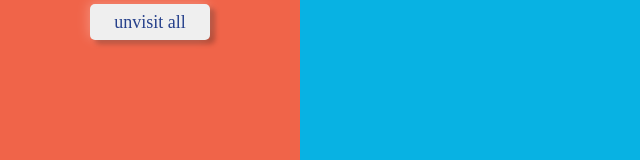
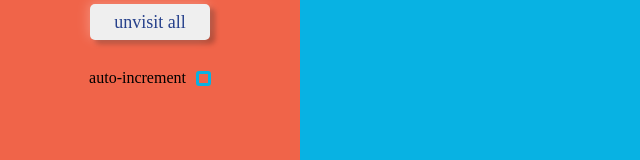
Before and after one commit to sastaachar/graphene, a React (Create React App) app: page / in a window 1280 px wide. Shown: the part 240-400 px from the top of the page, without its empty margins (0-640 px from the left). Built offline with nearby package versions, Linux system fonts and the light colour scheme; a web font is replaced by a local one.

Commit message:
[⚡LeftPanel] : auto increment added

```diff
--- a/src/components/pages/main/nodeManager/nodeManager.tsx
+++ b/src/components/pages/main/nodeManager/nodeManager.tsx
@@ -14,6 +14,7 @@ import {
 } from '../../../../store/nodeManager/nodeManagerActions';
 import { createPath } from '../../../../store/path/models';
 import { AppState } from '../../../../store/rootStore';
+import { Checkbox } from '../../../shared/checkbox';
 import { SelectSearch } from '../../../shared/select-search';
 import { Gnode } from '../gnode';
 import { Path } from '../path';
@@ -30,20 +31,23 @@ const NodeManager: React.FC<Props> = (props: Props) => {
 
   const [modeState, setModeState] = useState(0);
   const [algorithmState, setAlgorithmState] = useState(0);
-
+  const [sourceNode, setSourceNode] = useState<IGnode | null>(null);
+  const [autoIncrement, setAutoIncrement] = useState(false);
   const createNodeOnClick = (e: MouseEvent<HTMLDivElement>) => {
     if (modeState != 0) return;
     if (inputData) {
-      const nodeValue = parseInt(inputData) || inputData;
+      const intValue = parseInt(inputData);
+      const nodeValue = intValue || inputData;
       const newGnode = createGnode(nodeValue, {
         x: e.pageX - (boardRef.current?.offsetLeft ?? 0) - 50 + (boardRef.current?.scrollLeft ?? 0),
         y: e.pageY - (boardRef.current?.offsetTop ?? 0) - 50 + (boardRef.current?.scrollTop ?? 0),
       });
       props.addGnode(newGnode);
+      if (intValue && autoIncrement) {
+        setInputData(intValue + 1 + '');
+      }
     }
   };
-
-  const [sourceNode, setSourceNode] = useState<IGnode | null>(null);
 
   const unselectSourceNode = () => {
     if (!sourceNode) return;
@@ -182,6 +186,13 @@ const NodeManager: React.FC<Props> = (props: Props) => {
         <button className="small-box" onClick={() => props.unvisitAll()}>
           unvisit all
         </button>
+
+        {modeState === 0 && (
+          <div className="left-panel-checkbox-wrapper">
+            <label htmlFor="">auto-increment</label>
+            <Checkbox isChecked={autoIncrement} onClick={() => setAutoIncrement(!autoIncrement)} />
+          </div>
+        )}
       </div>
       <div className="right-panel" onClick={createNodeOnClick} ref={boardRef}>
         {Object.values(props.nodeManager.graph.nodes).map((node) => (
--- a/src/components/pages/main/nodeManager/nodemanager.scss
+++ b/src/components/pages/main/nodeManager/nodemanager.scss
@@ -29,6 +29,14 @@
       padding: 0px 10px;
       margin: 10px auto;
     }
+    &-checkbox-wrapper {
+      display: flex;
+      align-items: center;
+      margin-top: 20px;
+      label {
+        margin-right: 10px;
+      }
+    }
   }
 
   .right-panel {
```
